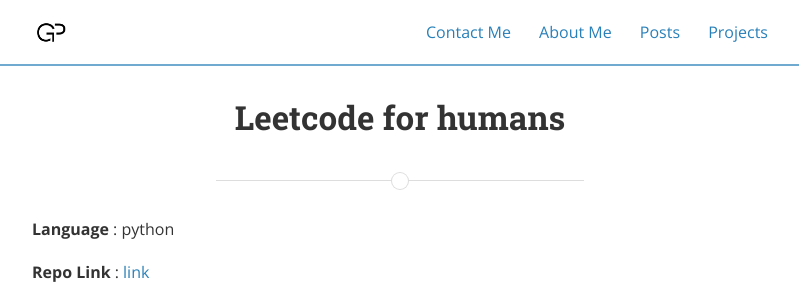
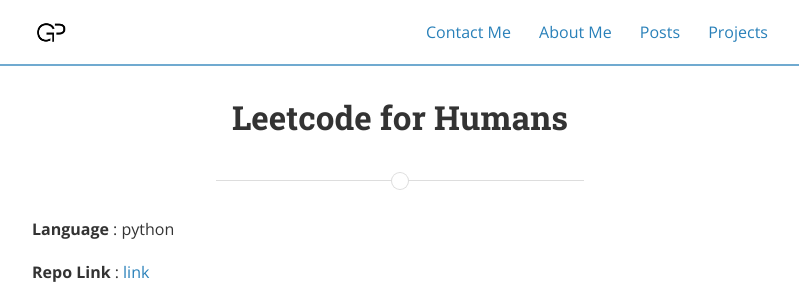
Before and after one commit to Gaurav-Pande/gaurav-pande.github.io, a Jekyll site: the page built from _projects/leetcode.md, in a window 1280 px wide and 900 px high. Shown: the top 294 px of the window, without its empty margins (240-1039 px from the left). Built offline with Jekyll 4.4.1, drawn with Linux system fonts in a browser that asks for light colours; nearby versions of some CDN libraries; a style sheet for code colours, icons or effects is not loaded.

```diff
--- a/_projects/leetcode.md
+++ b/_projects/leetcode.md
@@ -1,6 +1,6 @@
 ---
 layout: page
-title: Leetcode for humans
+title: Leetcode for Humans
 date:
   'Tue Dec 25 2016 14:13:59 GMT+0530 (IST)': null
 permalink: /leetcode/
```
